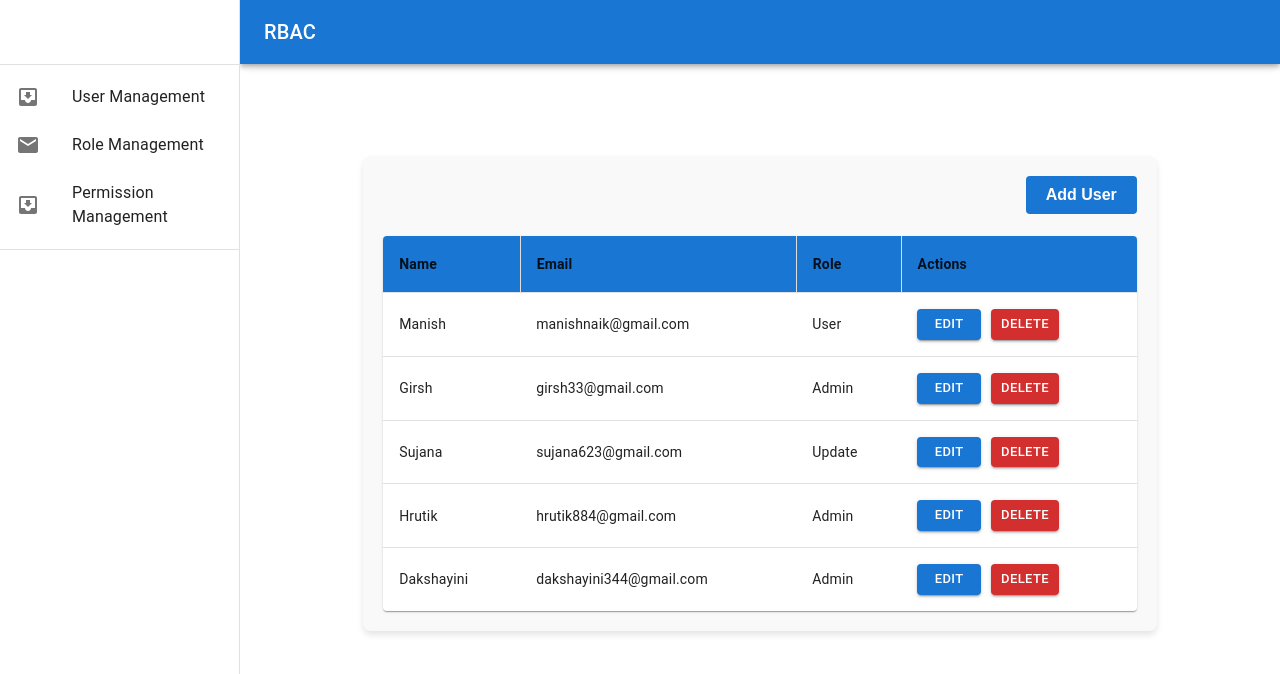
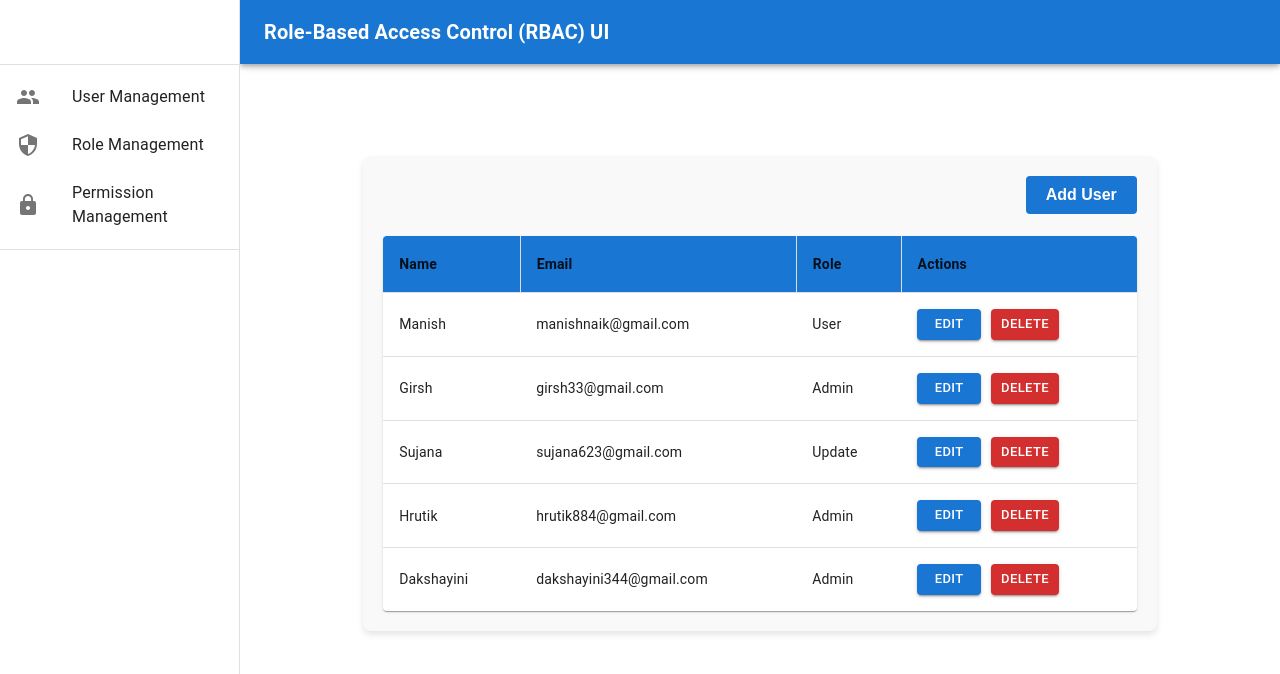
Before and after one commit to Manish50518/RBAC, a React (Vite) app: page / in a window 1280 px wide. Shown: the top 674 px of the page. Built offline with nearby package versions, Linux system fonts and the light colour scheme.

Commit message:
changing the icons

```diff
--- a/src/features/ui/Sidebar.jsx
+++ b/src/features/ui/Sidebar.jsx
@@ -6,16 +6,17 @@ import CssBaseline from "@mui/material/CssBaseline";
 import Divider from "@mui/material/Divider";
 import Drawer from "@mui/material/Drawer";
 import IconButton from "@mui/material/IconButton";
-import InboxIcon from "@mui/icons-material/MoveToInbox";
 import List from "@mui/material/List";
 import ListItem from "@mui/material/ListItem";
 import ListItemButton from "@mui/material/ListItemButton";
 import ListItemIcon from "@mui/material/ListItemIcon";
 import ListItemText from "@mui/material/ListItemText";
-import MailIcon from "@mui/icons-material/Mail";
 import MenuIcon from "@mui/icons-material/Menu";
 import Toolbar from "@mui/material/Toolbar";
 import Typography from "@mui/material/Typography";
+import GroupIcon from "@mui/icons-material/Group";
+import SecurityIcon from "@mui/icons-material/Security";
+import LockIcon from "@mui/icons-material/Lock";
 import { Link, Outlet } from "react-router";
 
 const drawerWidth = 240;
@@ -46,15 +47,17 @@ function ResponsiveDrawer(props) {
       <Divider />
       <List>
         {[
-          { text: "User Management", path: "/" },
-          { text: "Role Management", path: "/role" },
-          { text: "Permission Management", path: "/permission" },
-        ].map(({ text, path }, index) => (
+          { text: "User Management", path: "/", icon: <GroupIcon /> },
+          { text: "Role Management", path: "/role", icon: <SecurityIcon /> },
+          {
+            text: "Permission Management",
+            path: "/permission",
+            icon: <LockIcon />,
+          },
+        ].map(({ text, path, icon }, index) => (
           <ListItem key={text} disablePadding>
             <ListItemButton component={Link} to={path}>
-              <ListItemIcon>
-                {index % 2 === 0 ? <InboxIcon /> : <MailIcon />}
-              </ListItemIcon>
+              <ListItemIcon>{icon}</ListItemIcon>
               <ListItemText primary={text} />
             </ListItemButton>
           </ListItem>
@@ -89,7 +92,7 @@ function ResponsiveDrawer(props) {
             <MenuIcon />
           </IconButton>
           <Typography variant="h6" noWrap component="div">
-            RBAC
+            <strong>Role-Based Access Control (RBAC) UI</strong>
           </Typography>
         </Toolbar>
       </AppBar>
```
